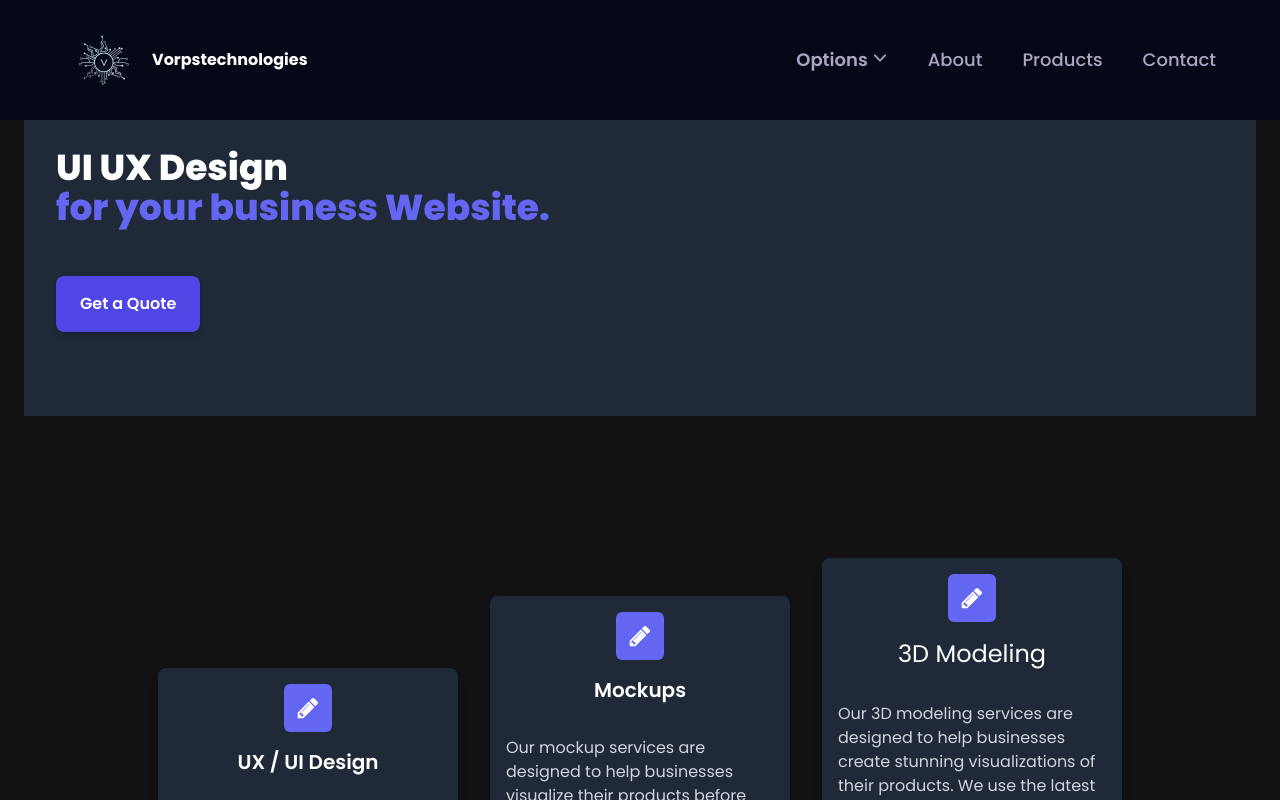
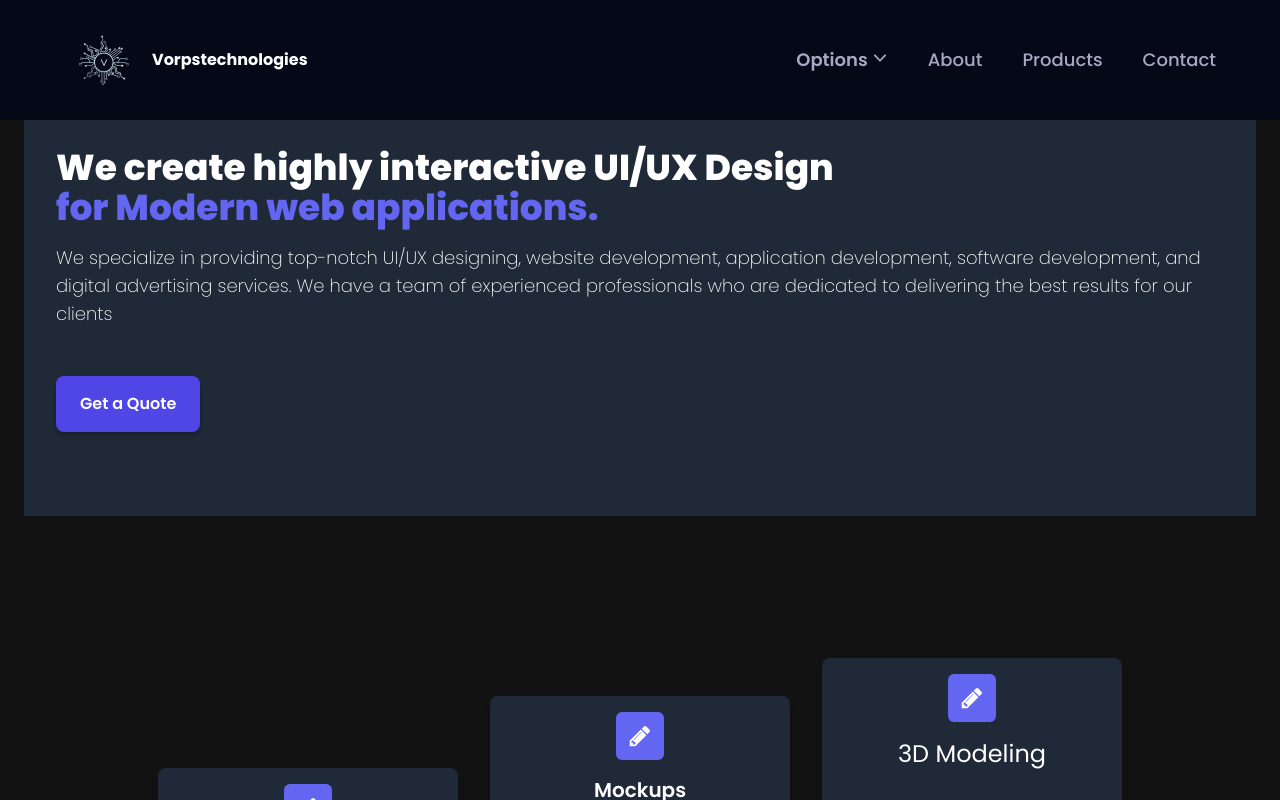
Before and after one commit to ParthJuneja/three-d-portfolio, a React (Vite) app: page /uiux in a window 1280 px wide. Shown: the top 800 px of the page. Built offline with nearby package versions, Linux system fonts and the light colour scheme.

Commit message:
added whatsapp and changed content

```diff
--- a/src/components/Mobiledev.jsx
+++ b/src/components/Mobiledev.jsx
@@ -11,7 +11,7 @@ const Mobiledev = () => {
         <div className='wrapper-body'>
             <Navbar/>
 
-            <Pagetitle title={'Developing Android application'}/>
+            <Pagetitle title={'Developing Android and iOS application'} subtitle={'for your business.'}/>
 
             <Fcard4/>
 
--- a/src/components/Pagetitle.jsx
+++ b/src/components/Pagetitle.jsx
@@ -5,7 +5,7 @@ import {  useNavigate } from 'react-router-dom';
 
 
 
-const Pagetitle = ({ title }) => {
+const Pagetitle = ({ title,subtitle,subtext }) => {
     const navigate= useNavigate();
     return (
         <div className='px-6'>
@@ -16,10 +16,11 @@ const Pagetitle = ({ title }) => {
                             {title}
                         </span>
                         <span class="block text-indigo-500">
-                         for your business Website.
+                            {subtitle}
+                        {/* for your business Website. */}
                         </span>
                     </h2>
-                    {/* <p className='py-4' >we understand that a website is the foundation of any successful online business. That's why we offer customized website development services to meet the unique needs of our clients. Our team of experts uses the latest technologies to create responsive, user-friendly, and optimized websites that reflect the brand message and engage with their target audience. We work closely with our clients to understand their requirements and provide them with a website that will help them achieve their business goals.</p> */}
+                    <p className='pt-4 text-lg font-extralight' >{subtext}</p>
                     <div class="lg:mt-0 lg:flex-shrink-0">
                             <div class="mt-12 inline-flex rounded-md shadow">
                         <a >
--- a/src/components/SocialMedia.jsx
+++ b/src/components/SocialMedia.jsx
@@ -11,7 +11,7 @@ const SocialMedia = ({title}) => {
     return (
         <div className='wrapper-body'>
             <Navbar/>
-            <Pagetitle title={'Digital Advertisement'}/>
+            <Pagetitle title={'Digital Advertising Services'} subtitle={'Boost your online presence'}/>
 
             <Fcard2/>
 
--- a/src/components/Uifeatures.jsx
+++ b/src/components/Uifeatures.jsx
@@ -11,7 +11,7 @@ const Uifeatures = () => {
         <div className='wrapper-body'>
             <Navbar/>
 
-            <Pagetitle title={'UI UX Design'}/>
+            <Pagetitle title={'We create highly interactive UI/UX Design'} subtitle={'for Modern web applications.'} subtext={'We specialize in providing top-notch UI/UX designing, website development, application development, software development, and digital advertising services. We have a team of experienced professionals who are dedicated to delivering the best results for our clients'}/>
 
 
             <Fcard/>
--- a/src/components/Webdev.jsx
+++ b/src/components/Webdev.jsx
@@ -11,7 +11,7 @@ const Webdev = () => {
         <div className='wrapper-body'>
             <Navbar/>
 
-            <Pagetitle title={'Web Development'}/>
+            <Pagetitle title={'Web Development'} subtitle={'for your business Website.'}/>
 
 
             <Fcard3/>
--- a/src/components/Whatsup.jsx
+++ b/src/components/Whatsup.jsx
@@ -3,7 +3,7 @@ import React from 'react'
 function Whatsup() {
   return (
     <div >
-       <a style={{position:'fixed',width:'60px',height:'60px',bottom:'40px',backgroundColor:'#25d366',color:'#FFF',borderRadius:'50px',textAlign:'center',fontSize:'30px',boxShadow:'2px 2px 3px #999',zIndex:'100'}}
+      <a className='bottom-3 right-3' style={{position:'fixed',width:'60px',height:'60px',backgroundColor:'#25d366',color:'#FFF',borderRadius:'50px',textAlign:'center',fontSize:'30px',boxShadow:'2px 2px 3px #999',zIndex:'100'}}
         href="https://api.whatsapp.com/send?phone=+91-9811041767&text=Contacting to you in regards of this page https://www.vorpstech.com/"
         class="whatsapp_float"
         target="_blank"
--- a/src/components/Works.jsx
+++ b/src/components/Works.jsx
@@ -18,14 +18,14 @@ const ProjectCard = ({
   source_code_link,
 }) => {
   return (
-    <motion.div variants={fadeIn("up", "spring", index * 0.5, 0.75)}>
+    <motion.div onClick={()=>window.open(source_code_link,"_blank")} variants={fadeIn("up", "spring", index * 0.5, 0.75)}>
       <Tilt
         options={{
           max: 45,
           scale: 1,
           speed: 450,
         }}
-        className='bg-tertiary p-5 rounded-2xl sm:w-[360px] w-full'
+        className='bg-tertiary p-5 rounded-2xl cursor-pointer sm:w-[360px] w-full'
       >
         <div className='relative w-full h-[230px]'>
           <img
```
